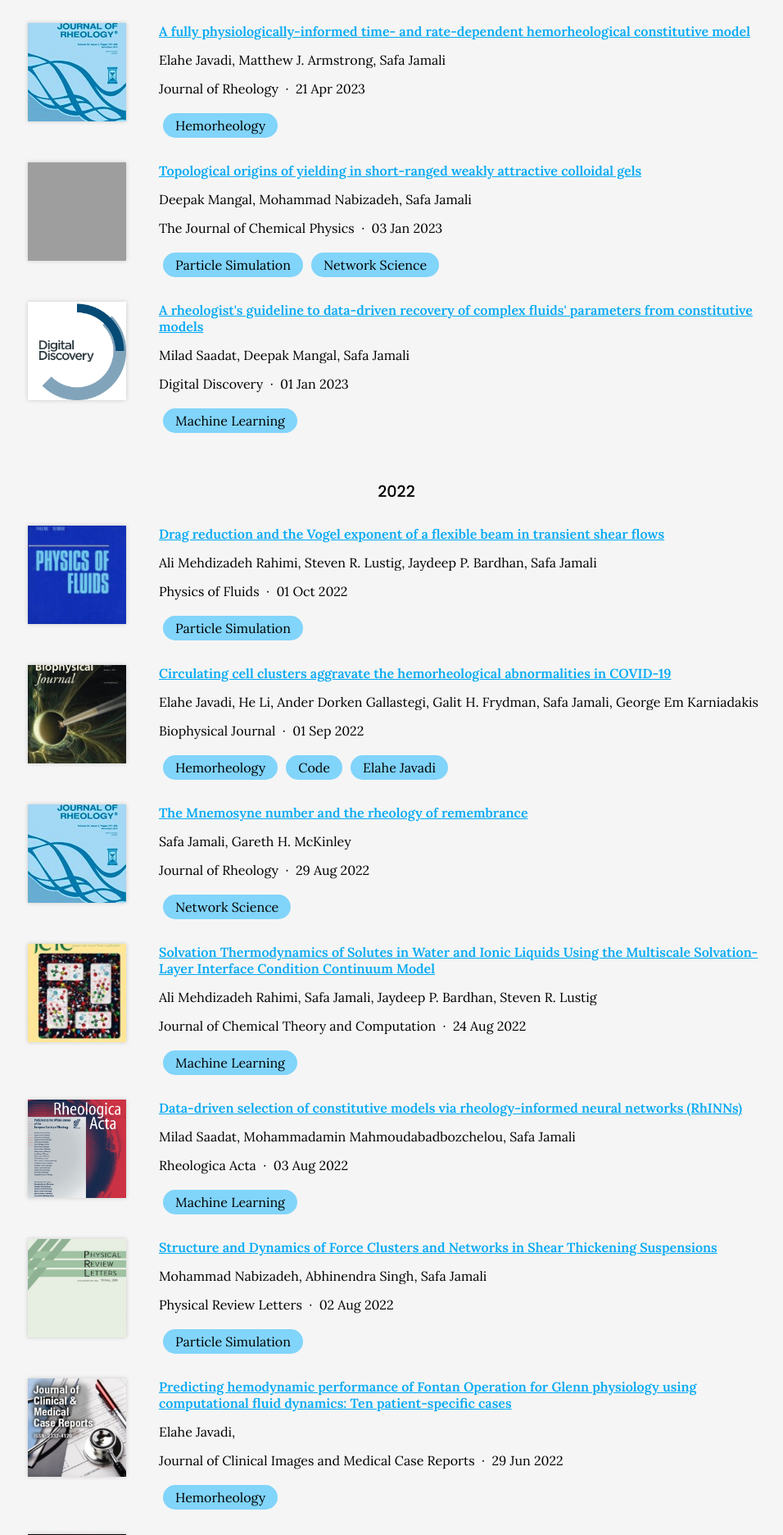
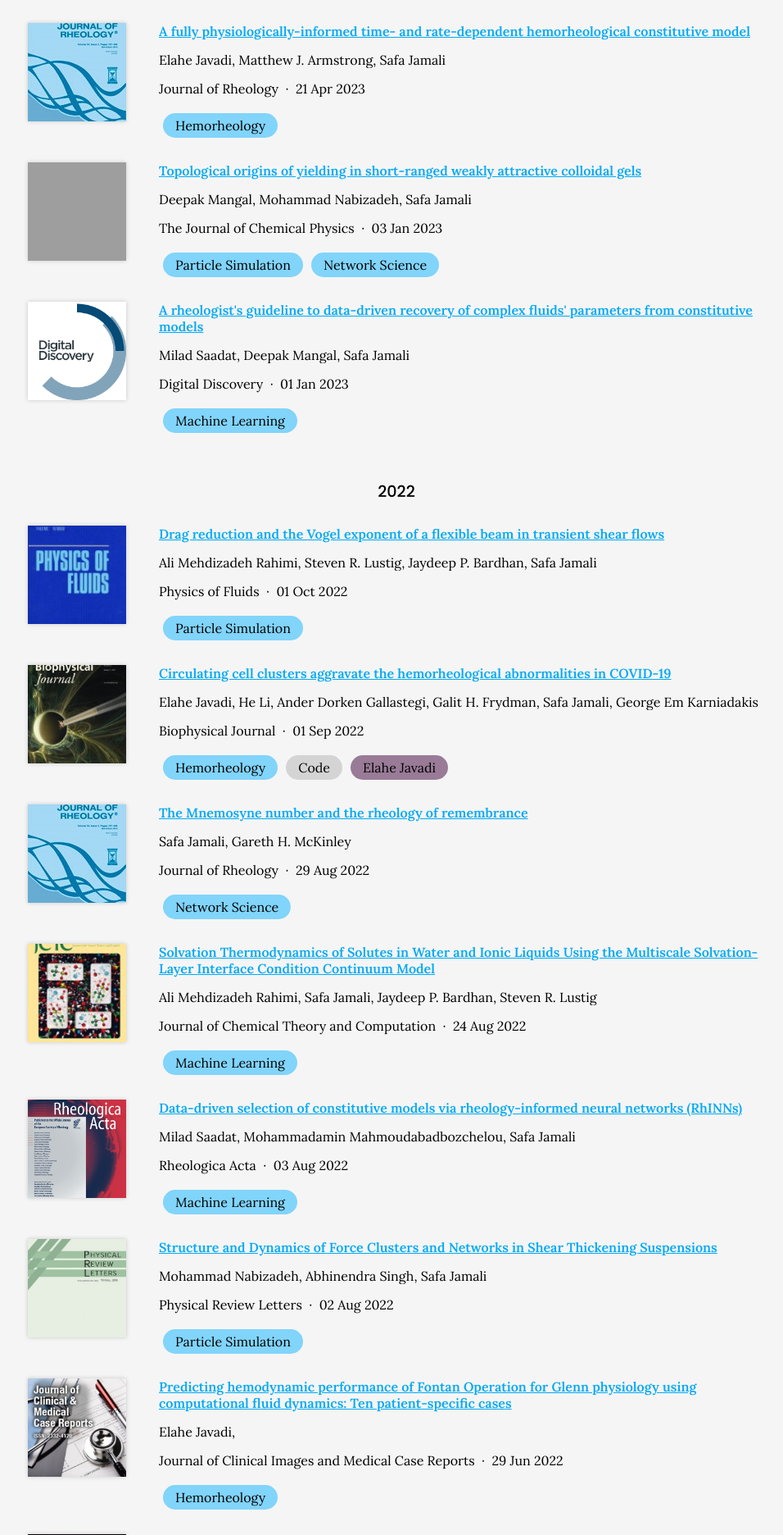
Before and after one commit to procf/procf.github.io, a Jekyll site: the page built from publications/index.md, in a window 1280 px wide. Shown: the part 1784-3656 px from the top of the page at 82% size, without its empty margins (156-1112 px from the left). Built offline with Jekyll 4.4.1, drawn with Linux system fonts in a browser that asks for light colours; nearby versions of some CDN libraries; comment, search, counter and statistics services are not loaded.

Commit message:
Pub Tag: fix link address and apply tag class features to tag-links

```diff
--- a/_includes/tags.html
+++ b/_includes/tags.html
@@ -20,7 +20,7 @@
     {%- endfor -%}
 
     {%- if repo_link -%}
-      <a href="{{ repo_link }}" class="tag" data-tooltip="Link to the associated code on GitHub">Code</a>
+      <a href="{{ repo_link }}" class="repo_link" data-tooltip="Link to the associated code on GitHub">Code</a>
     {%- endif -%}
 
     {%- if main_author -%}
@@ -28,12 +28,15 @@
       {%- assign main_author_link = "https://rheoinformatic.com/members/" -%}
 
       {%- for part in main_author_parts -%}
-        {%- assign main_author_link = main_author_link | append: part | append: "-" -%}
+        {%- assign main_author_link = main_author_link | append: part -%}
+        {%- unless forloop.last -%}
+          {%- assign main_author_link = main_author_link | append: "-" -%}
+        {%- endunless -%}
       {%- endfor -%}
 
-      {%- assign main_author_link = main_author_link | remove: "-.html" | append: ".html" -%}
+      {%- assign main_author_link = main_author_link | append: ".html" -%}
 
-      <a href="{{ main_author_link }}" class="tag" data-tooltip='View the main author of this work'>{{- main_author -}}</a>
+      <a href="{{ main_author_link }}" class="main_author" data-tooltip='View the main author of this work'>{{- main_author -}}</a>
     {%- endif -%}
   </div>
 {%- endif -%}
--- a/css/tags.scss
+++ b/css/tags.scss
@@ -8,7 +8,7 @@
 .tags {
   max-width: 100%;
 
-  .tag {
+  .tag, .repo_link, .main_author {
     display: inline-block;
     max-width: 100%;
     margin: 5px;
```
